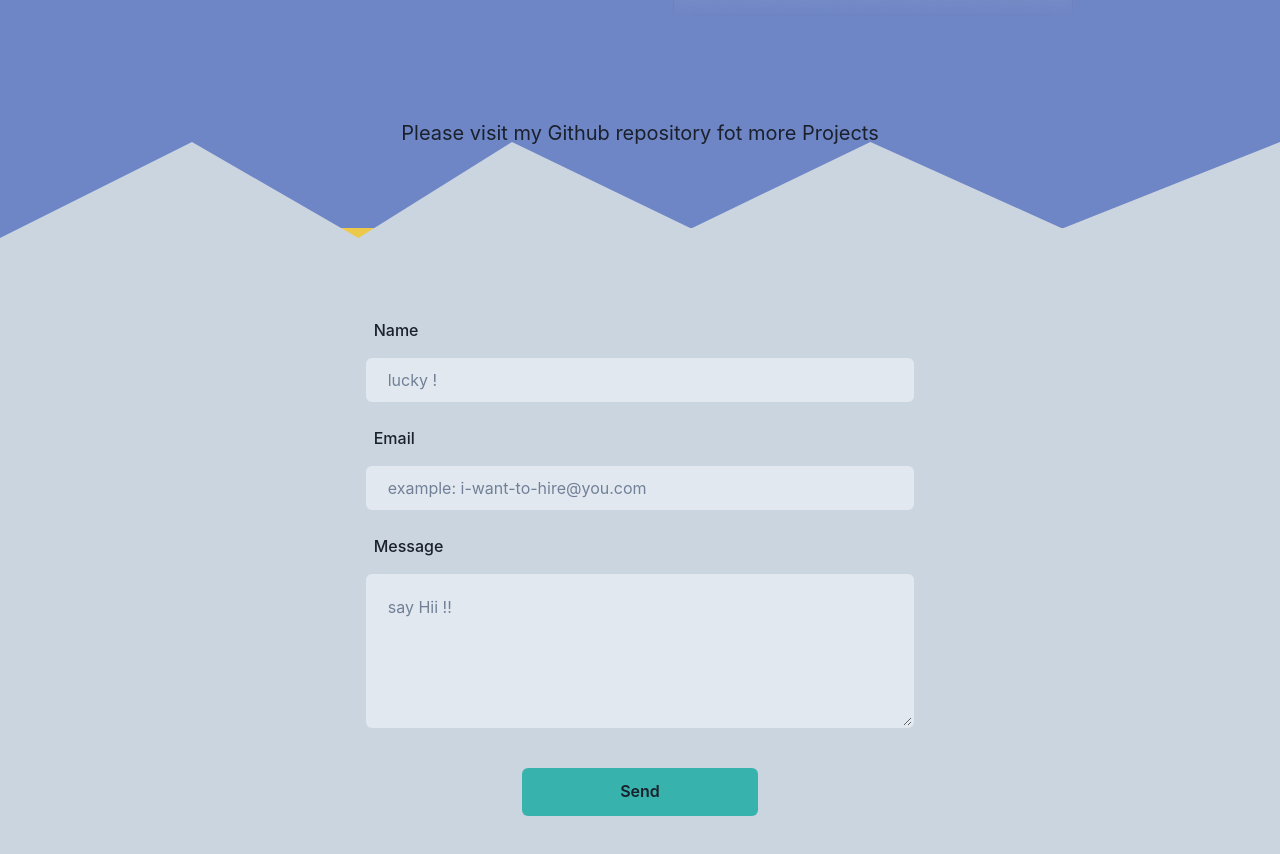
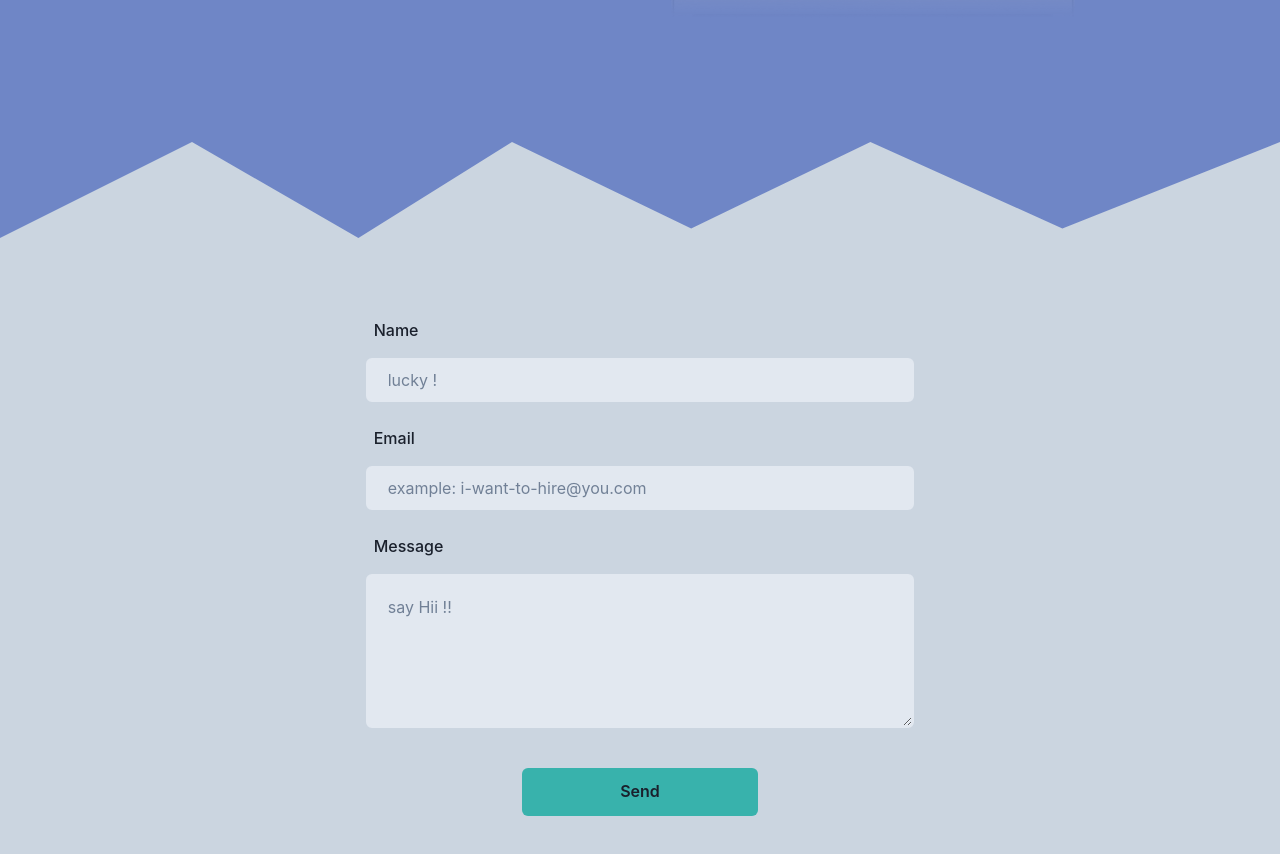
Before and after one commit to tahasama/myPortfolio, a React (Create React App) app: page / in a window 1280 px wide. Shown: the part 3834-4688 px from the top of the page. Built offline with nearby package versions, Linux system fonts and the light colour scheme.

Commit message:
re-redesign contact page

```diff
--- a/src/components/contact.tsx
+++ b/src/components/contact.tsx
@@ -55,7 +55,7 @@ const Contact = () => {
           "polygon(28% 10%, 40% 0, 54% 9%, 68% 0, 83% 9%, 100% 0, 100% 100%, 0 100%, 0 10%, 15% 0)",
         ]}
         // clipPath="polygon(50% 0%, 0% 100%, 100% 100%)"
-        mt={[-40, -40, -60, -80, -96]}
+        mt={[-20, -40, -40, -80, -96]}
         // zIndex={99}
       >
         <Element name="Contact"></Element>
--- a/src/components/projects.tsx
+++ b/src/components/projects.tsx
@@ -38,7 +38,7 @@ const Projects = () => {
   return (
     <>
       <Box
-        h={["300vh", "250vh", "185vh", "220vh", "200vh"]}
+        h={["270vh", "250vh", "185vh", "220vh", "200vh"]}
         bg={bglOnLight}
         clipPath={[
           "polygon(26% 3%, 100% 0, 100% 100%, 0 100%, 0 0)",
@@ -324,12 +324,16 @@ const Projects = () => {
               w={["100%", "100%", "53%", "55%", "45%"]}
             />
           </Flex>
+          <Box
+            visibility={["visible", "visible", "hidden", "hidden", "hidden"]}
+          >
             <Text textAlign={"center"} fontSize={"xl"}>
               Please visit my Github repository fot more Projects
             </Text>
             <Button colorScheme="yellow" mx={12}>
               Github Repo
             </Button>
+          </Box>
         </Flex>
       </Box>
     </>
```
Lines whose indentation alone changed are shown as unchanged.
